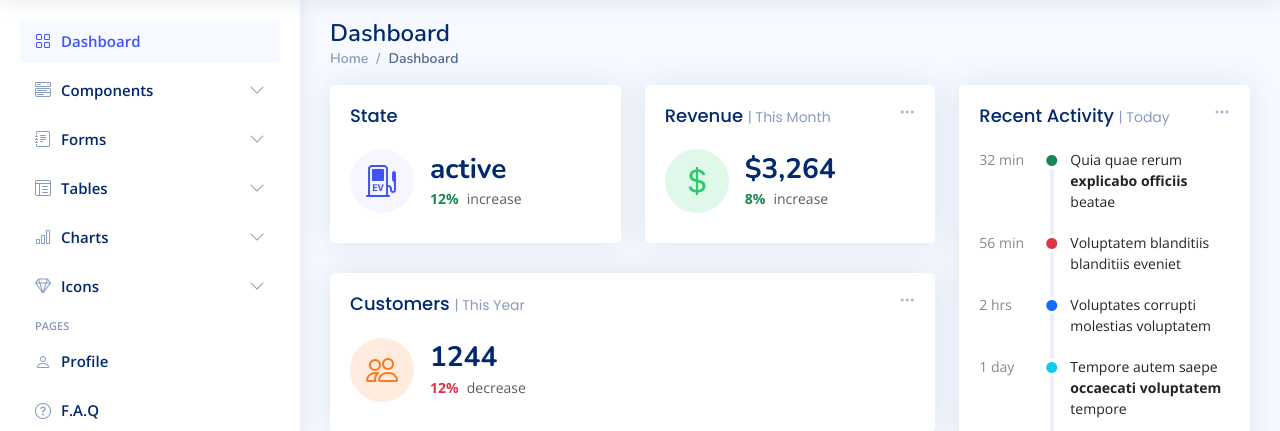
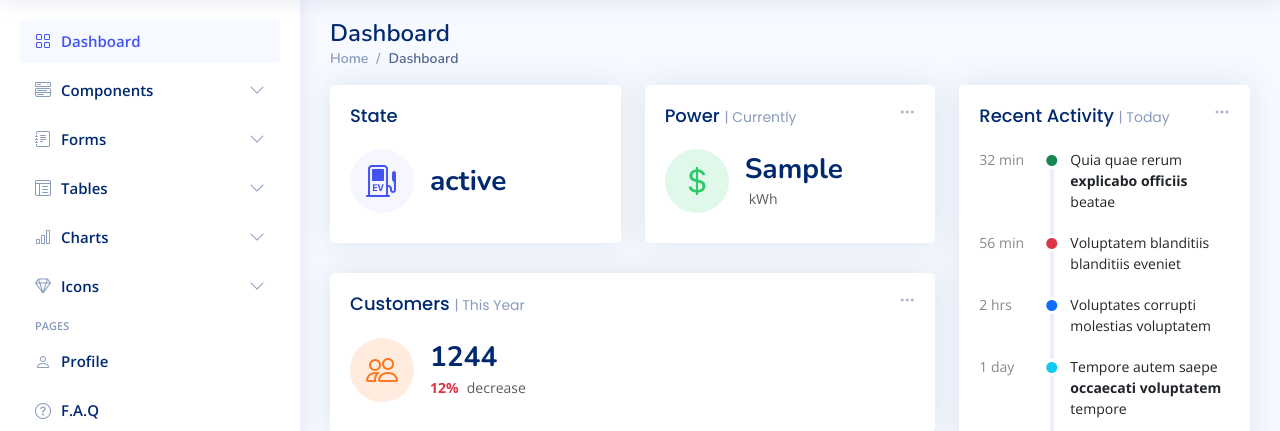
Before and after one commit to EM88nl/smartcharge, a Flask app: template templates/index.html in a window 1280 px wide. Shown: the part 61-492 px from the top of the page. Run offline with Flask 3, Linux system fonts and the light colour scheme; the template is opened without the code that fills it: most values are stand-ins (such as "Sample title", 1, 10 or a date in 2020); some libraries are stand-ins or nearby versions.

Commit message:
Add power

```diff
--- a/app.py
+++ b/app.py
@@ -26,7 +26,9 @@ def get_mennekes_state():
 @app.route('/')
 def index():
     return render_template('index.html',
-                           mennekes_state = get_mennekes_state())
+                           mennekes_state = get_mennekes_state(),
+                           mennekes_power = mennekes.read_float(0x0512)
+    )
 
 if __name__ == '__main__':
     mennekes.serial.baudrate = 57600
--- a/templates/index.html
+++ b/templates/index.html
@@ -530,7 +530,6 @@
                     </div>
                     <div class="ps-3">
                       <h6>{{ mennekes_state }}</h6>
-                      <span class="text-success small pt-1 fw-bold">12%</span> <span class="text-muted small pt-2 ps-1">increase</span>
 
                     </div>
                   </div>
@@ -557,15 +556,15 @@
                 </div>
 
                 <div class="card-body">
-                  <h5 class="card-title">Revenue <span>| This Month</span></h5>
+                  <h5 class="card-title">Power <span>| Currently</span></h5>
 
                   <div class="d-flex align-items-center">
                     <div class="card-icon rounded-circle d-flex align-items-center justify-content-center">
                       <i class="bi bi-currency-dollar"></i>
                     </div>
                     <div class="ps-3">
-                      <h6>$3,264</h6>
-                      <span class="text-success small pt-1 fw-bold">8%</span> <span class="text-muted small pt-2 ps-1">increase</span>
+                      <h6>{{ mennekes_power }}</h6>
+                      <span class="text-muted small pt-2 ps-1">kWh</span>
 
                     </div>
                   </div>
```
